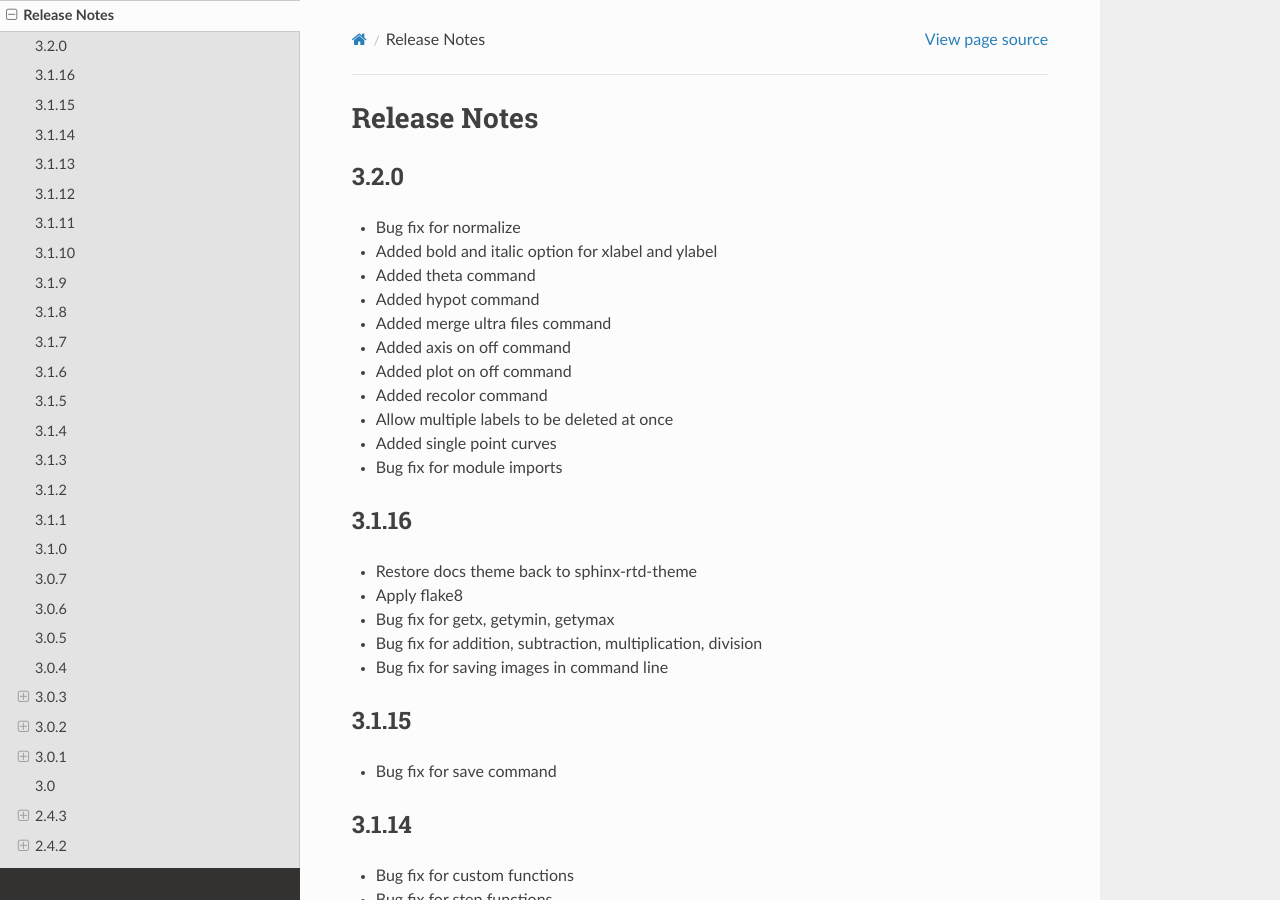
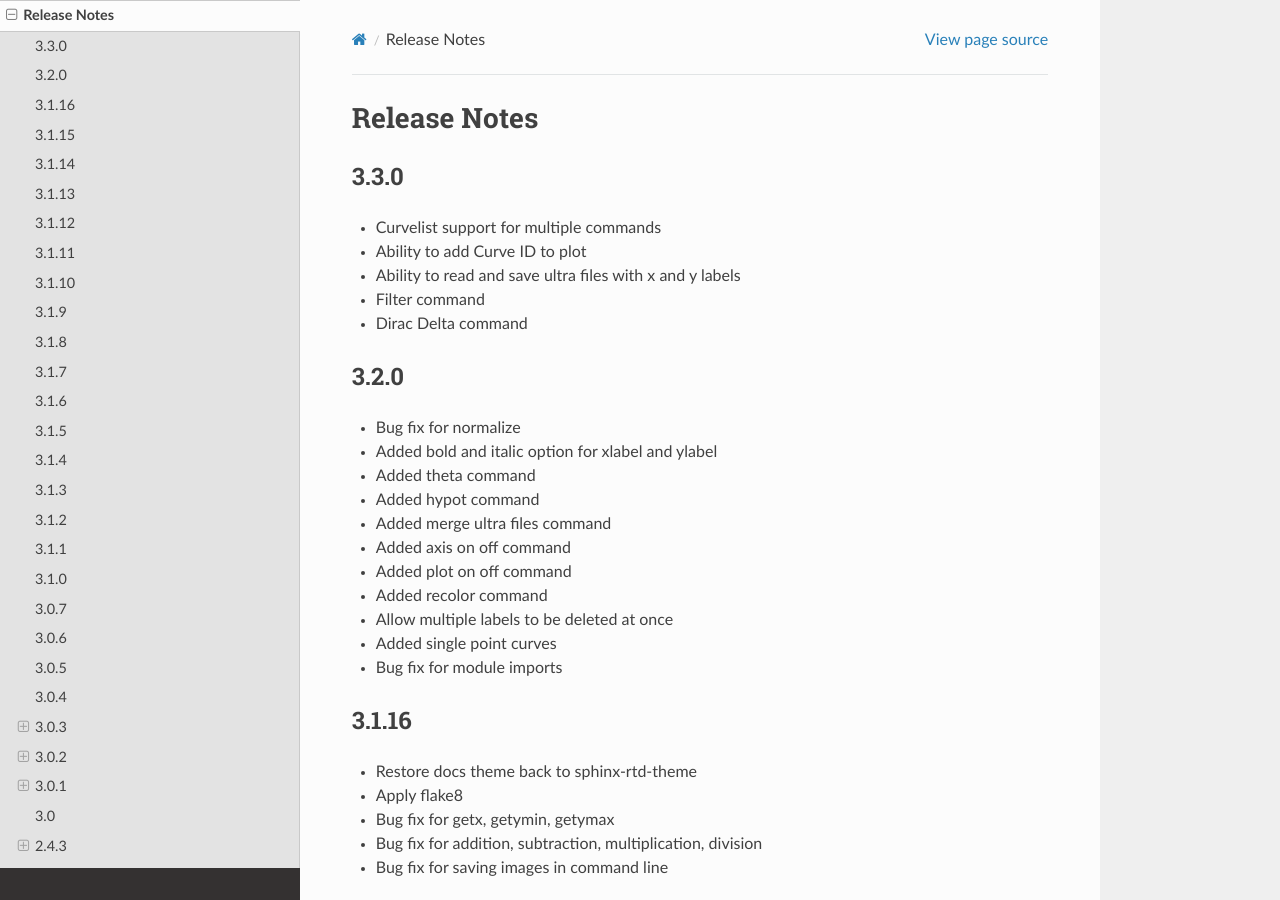
Before and after one commit to LLNL/PyDV, a Sphinx documentation site: the page built from docs/release_notes.rst, in a window 1280 px wide and 900 px high. Built offline with Sphinx 7.4.7 and the Read the Docs theme 2.0.0, drawn with Linux system fonts in a browser that asks for light colours.

Commit message:
updating release notes

```diff
--- a/docs/release_notes.rst
+++ b/docs/release_notes.rst
@@ -2,6 +2,14 @@
 
 Release Notes
 =============
+
+3.3.0
+------
+* Curvelist support for multiple commands
+* Ability to add Curve ID to plot
+* Ability to read and save ultra files with x and y labels
+* Filter command
+* Dirac Delta command
 
 3.2.0
 ------
--- a/pyproject.toml
+++ b/pyproject.toml
@@ -1,7 +1,7 @@
 [tool]
 [tool.poetry]
 name = "PyDV"
-version = "3.2.0"
+version = "3.3.0"
 description = "PyDV: Python Data Visualizer"
 license = "BSD"
 classifiers = [
@@ -64,7 +64,7 @@ build-backend = "poetry.core.masonry.api"
 line-length = 79
 
 [tool.bumpver]
-current_version = "3.2.0"
+current_version = "3.3.0"
 version_pattern = "MAJOR.MINOR.PATCH"
 commit_message = "bump version {old_version} -> {new_version}"
 commit = true
--- a/scripts/version.txt
+++ b/scripts/version.txt
@@ -1 +1 @@
-3.2.0
+3.3.0
```
Also changed, not shown: 2 other files.
